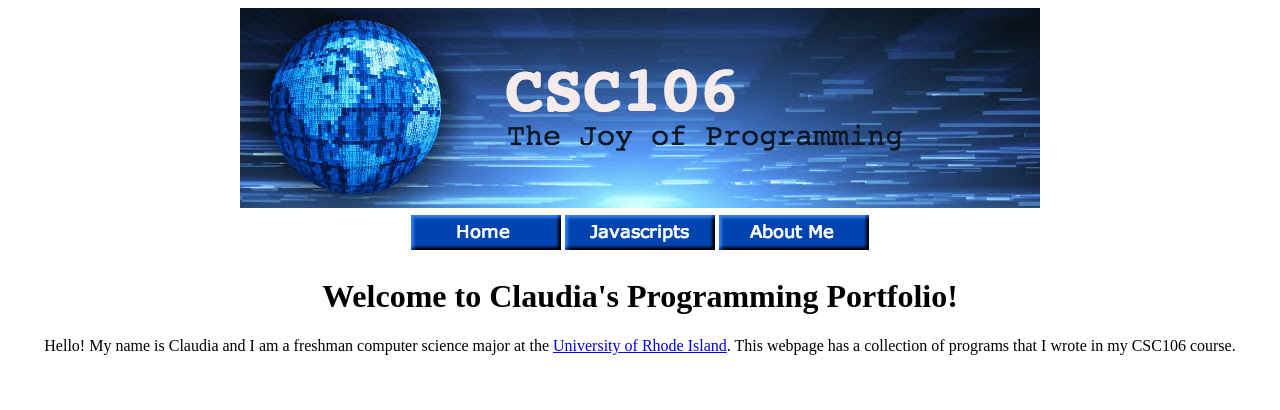
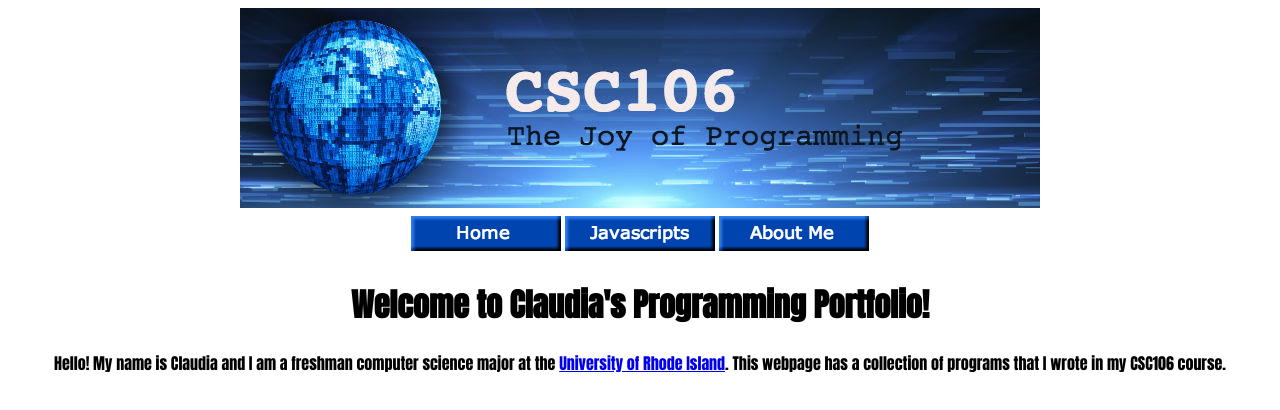
Before and after one commit to claudiadeverdits/claudiadeverdits.github.io, a plain HTML site: page index.html in a window 1280 px wide. Drawn offline with Linux system fonts and the light colour scheme.

Commit message:
Update style.css

```diff
--- a/style.css
+++ b/style.css
@@ -1,3 +1,3 @@
 * {
-  font-family: 'Cormorant Garamond', serif;
+  font-family: 'Anton', sans-serif;
 }
```
